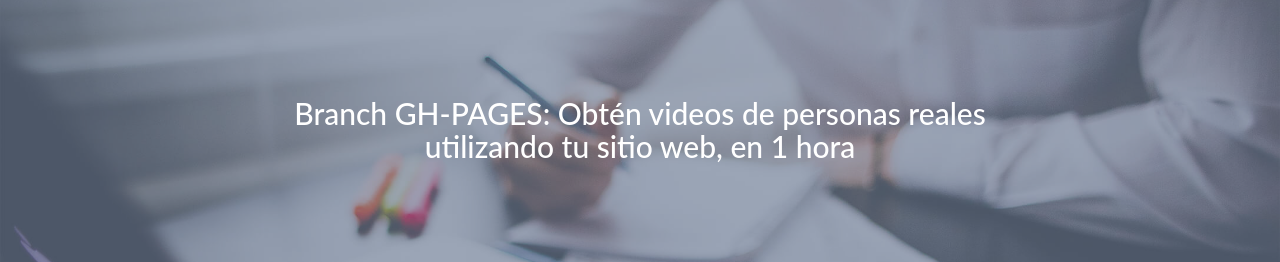
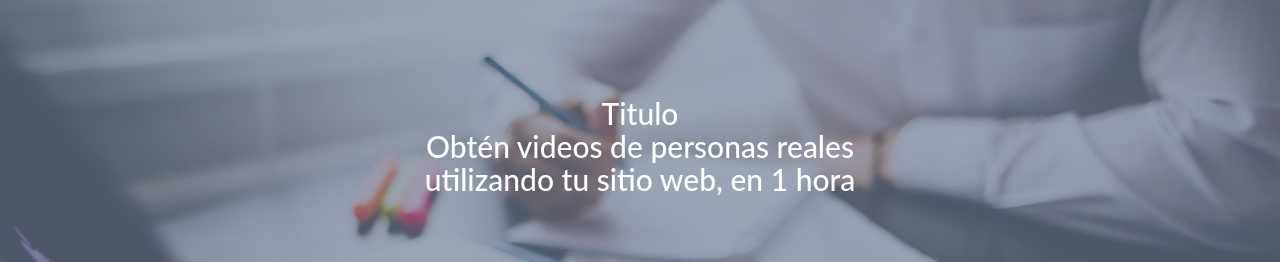
Before and after one commit to GersonM/user-testing-360, a plain HTML site: page index.html in a window 1280 px wide. Shown: the part 73-335 px from the top of the page. Drawn offline with Linux system fonts and the light colour scheme; files whose address does not match are found by name.

Commit message:
Titulo corregido 2

```diff
--- a/index.html
+++ b/index.html
@@ -48,7 +48,9 @@
 				</nav>
 
 				<div class="frase">
-					<h2>Branch GH-PAGES: Obtén videos de personas reales <br> utilizando tu sitio web, en 1 hora</h2>
+					<h2>
+						Titulo <br>
+						Obtén videos de personas reales <br> utilizando tu sitio web, en 1 hora</h2>
 				</div>
 
 			</div>
```
